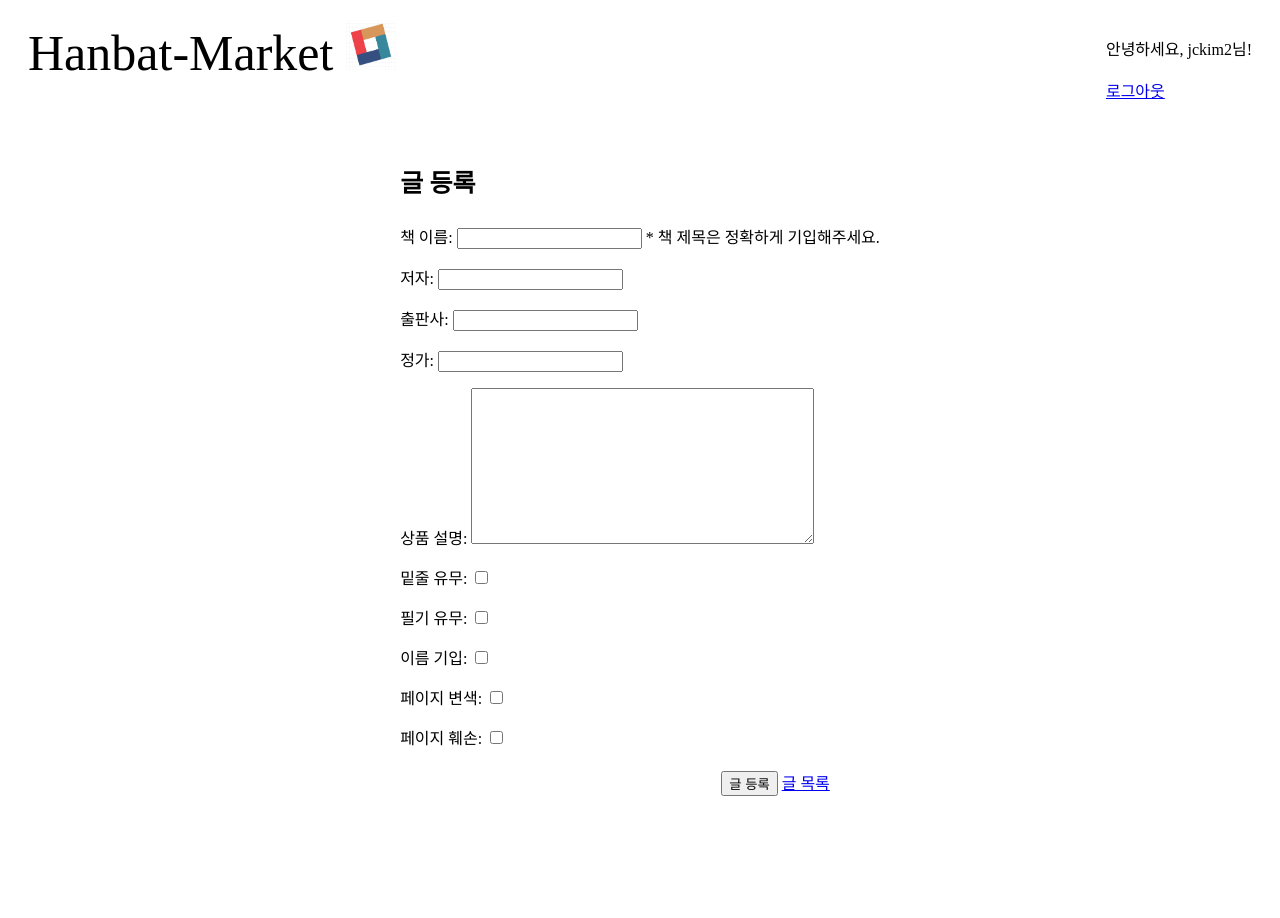
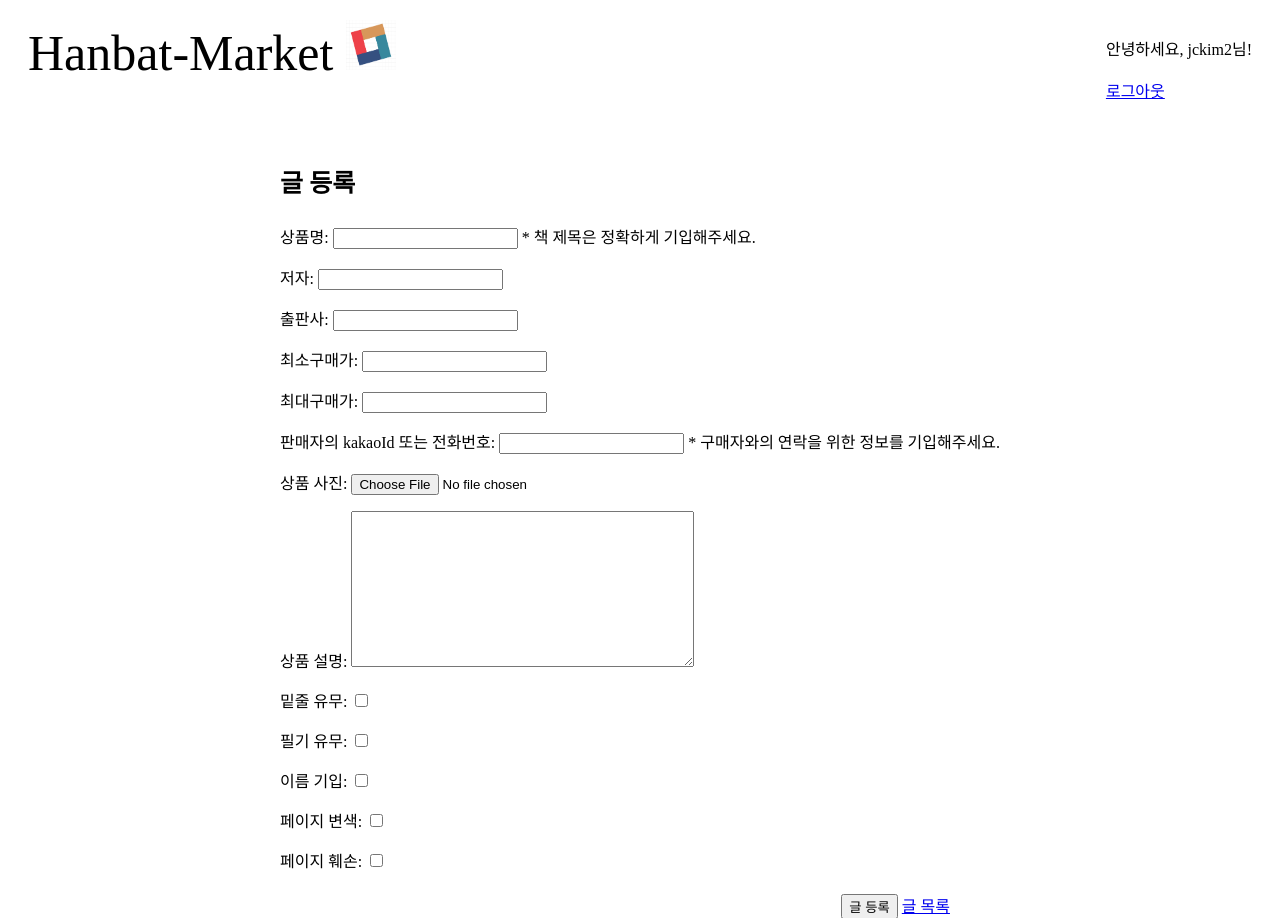
Before and after one commit to jckim22/Hanbat-Market-Django-, a Django app: page /hanket/regist/ in a window 1280 px wide. Shown: the top 918 px of the page. Before the commit the page ends 796 px from the top, so only its background shows below. Run offline with Django 4.2, Linux system fonts and the light colour scheme; a user stored in the database is signed in; some libraries are stand-ins or nearby versions.

Commit message:
2차 배포

```diff
--- a/HanbatMarket/admin.py
+++ b/HanbatMarket/admin.py
@@ -3,6 +3,6 @@ from .models import Board
 
 @admin.register(Board)
 class BoardAdmin(admin.ModelAdmin):
-    list_display = ['id', 'title', 'price', 'author', 'published_date']
-    list_display_links = ['id', 'title']
+    list_display = ['id', 'title','kakaoId', 'minPrice','maxPrice', 'author', 'published_date']
+    list_display_links = ['id', 'title','kakaoId']
     list_per_page = 10
--- a/HanbatMarket/forms.py
+++ b/HanbatMarket/forms.py
@@ -5,13 +5,19 @@ from .models import Board
 
 class RegistForm(forms.ModelForm):
     class Meta:
+
         model = Board
-        fields = ['title', 'author','publisher','price','content','under_line','written','page_named','page_age','ripped']  # '__all__'
+        image = forms.ImageField()
+
+
+        fields = ['title', 'author','publisher','minPrice','maxPrice','kakaoId','imgfile','content','under_line','written','page_named','page_age','ripped']  # '__all__'
         widgets = {
             'title': forms.TextInput(attrs={'class': 'form-control'}),
             'author': forms.TextInput(attrs={'class': 'form-control'}),
-            'publisher': forms.TextInput(attrs={'class': 'form-control'}),
-            'price' : forms.TextInput(attrs={'class': 'form-control'}),
+            'publisher': forms.TextInput(attrs={'class': 'form-contro   l'}),
+            'minPrice' : forms.TextInput(attrs={'class': 'form-control'}),
+            'maxPrice' : forms.TextInput(attrs={'class': 'form-control'}),
+            'kakaoId' : forms.TextInput(attrs={'class': 'form-control'}),
             'content': forms.Textarea(attrs={'class': 'form-control', 'rows': 10}),
             'under_line': forms.CheckboxInput(attrs={'class': 'form-control'}),
             'written' : forms.CheckboxInput(attrs={'class': 'form-control'}),
@@ -19,5 +25,5 @@ class RegistForm(forms.ModelForm):
             'page_age': forms.CheckboxInput(attrs={'class': 'form-control'}),
             'ripped': forms.CheckboxInput(attrs={'class': 'form-control'}),
 
+
         }
-        #r건든거 모델 끝
--- a/HanbatMarket/models.py
+++ b/HanbatMarket/models.py
@@ -4,11 +4,14 @@ from django.contrib.auth.models import AbstractUser
 from HanbatMarket.models import User
 
 class Board(models.Model): #Book Table
-    title = models.CharField(max_length=200, verbose_name='책 이름', help_text='* 책 제목은 정확하게 기입해주세요.')
+    title = models.CharField(max_length=200, verbose_name='상품명', help_text='* 책 제목은 정확하게 기입해주세요.')
     author = models.CharField(max_length=100, verbose_name='저자')
     seller = models.ForeignKey(User, on_delete=models.CASCADE) # on_delete : User가 delete 될 때 게시글을 어떻게 설정한 것인지에 대해 설정 1. 게시글 같이 지우기(CASCADE) 2. 없는 값으로 해서 게시글은 남겨두기
     publisher = models.CharField(max_length=100, verbose_name='출판사')
-    price = models.IntegerField(verbose_name='정가')
+    minPrice = models.IntegerField(verbose_name='최소구매가')
+    maxPrice = models.IntegerField(verbose_name='최대구매가')
+    kakaoId = models.CharField(max_length=100, verbose_name='판매자의 kakaoId 또는 전화번호', help_text='* 구매자와의 연락을 위한 정보를 기입해주세요.')
+    imgfile = models.ImageField(null=True, upload_to="", blank=True,verbose_name='상품 사진') # 이미지 컬럼 추가
     content = models.TextField(verbose_name='상품 설명')
     published_date = models.DateTimeField(auto_now=True, verbose_name='등록(수정)일')
     under_line = models.BooleanField(verbose_name='밑줄 유무')
--- a/HanbatMarket/templates/HanbatMarket/edit_form.html
+++ b/HanbatMarket/templates/HanbatMarket/edit_form.html
@@ -8,7 +8,7 @@
         </div>
     </div>
     <div class="row my-3"></div>
-        <form action="" method="post">
+        <form action="" method="post" enctype="multipart/form-data">
             {% csrf_token %}
             {{ form.as_p }}
             <div style="padding: 5px 50px; float:right;">
--- a/HanbatMarket/templates/HanbatMarket/regist_form.html
+++ b/HanbatMarket/templates/HanbatMarket/regist_form.html
@@ -8,7 +8,7 @@
         </div>
     </div>
     <div class="row my-3"></div>
-        <form action="" method="post">
+        <form action="" method="post" enctype="multipart/form-data">
             {% csrf_token %}
             {{ form.as_p }}
             <div style="padding: 5px 50px; float:right;">
--- a/HanbatMarket/views.py
+++ b/HanbatMarket/views.py
@@ -9,7 +9,7 @@ from django.db.models import Q, Count
 
 def index(request):
     page = request.GET.get('page', '1')  # 페이지 파라미터 얻기, 없으면 1
-    board_list = Board.objects.order_by('price')
+    board_list = Board.objects.order_by('minPrice')
     search = request.GET.get('search','')
     if search:
       board_list = board_list.filter(
@@ -28,7 +28,7 @@ def regist(request):
         form = RegistForm(request.POST,request.FILES)
         if form.is_valid():
             post = form.save(commit=False)
-            post.seller = request.user  # 현재 로그인한 사용자를 writer로 고정시켜줘야함
+            post.seller = request.user  # 현재 로그인한 사용자를 seller로 고정시켜줘야함
             post.save()
             return redirect('hanbat_market:index')
     else:
--- a/config/urls.py
+++ b/config/urls.py
@@ -12,3 +12,4 @@ urlpatterns = [
 
 ]
 urlpatterns += static(settings.STATIC_URL, document_root=settings.STATIC_ROOT)
+urlpatterns += static(settings.MEDIA_URL, document_root=settings.MEDIA_ROOT) # media 경로 추가
```
Also changed, not shown: HanbatMarket/templates/HanbatMarket/detail.html (+6 -1 lines), HanbatMarket/templates/HanbatMarket/index.html (+7 -5 lines), config/settings.py (+5 -2 lines), HanbatMarket/migrations/0001_initial.py, db.sqlite3, media/스크린샷_2023-05-23_오후_3.46.50.png (added).
